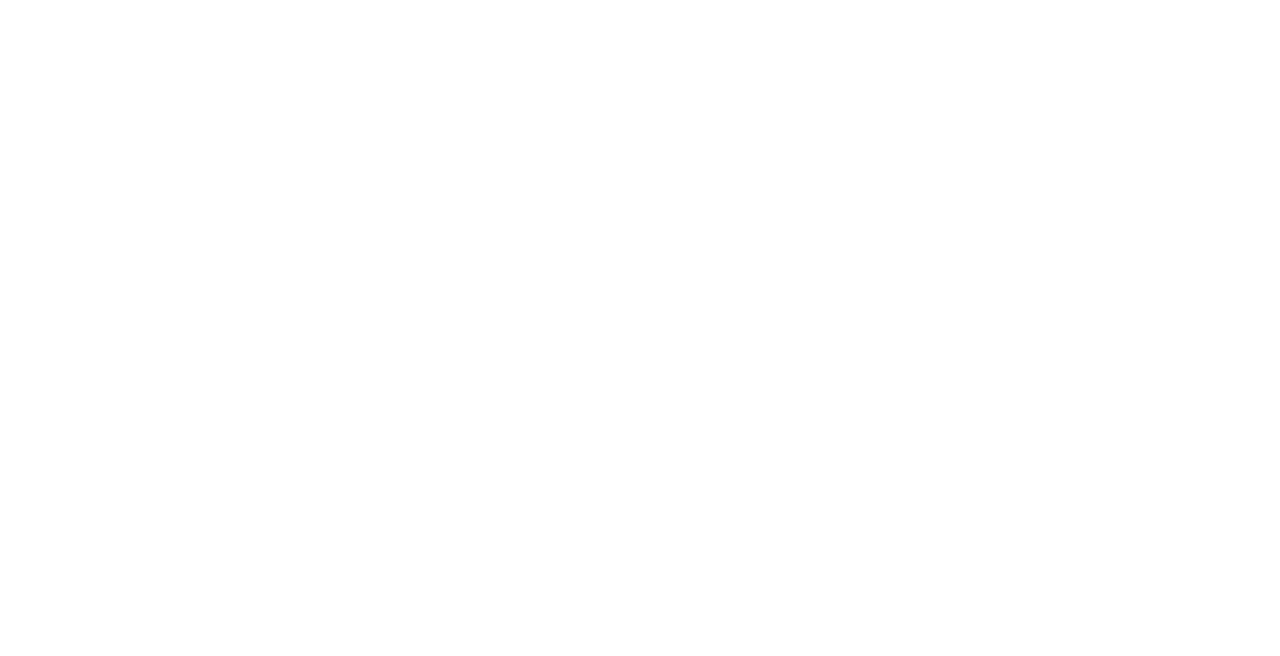
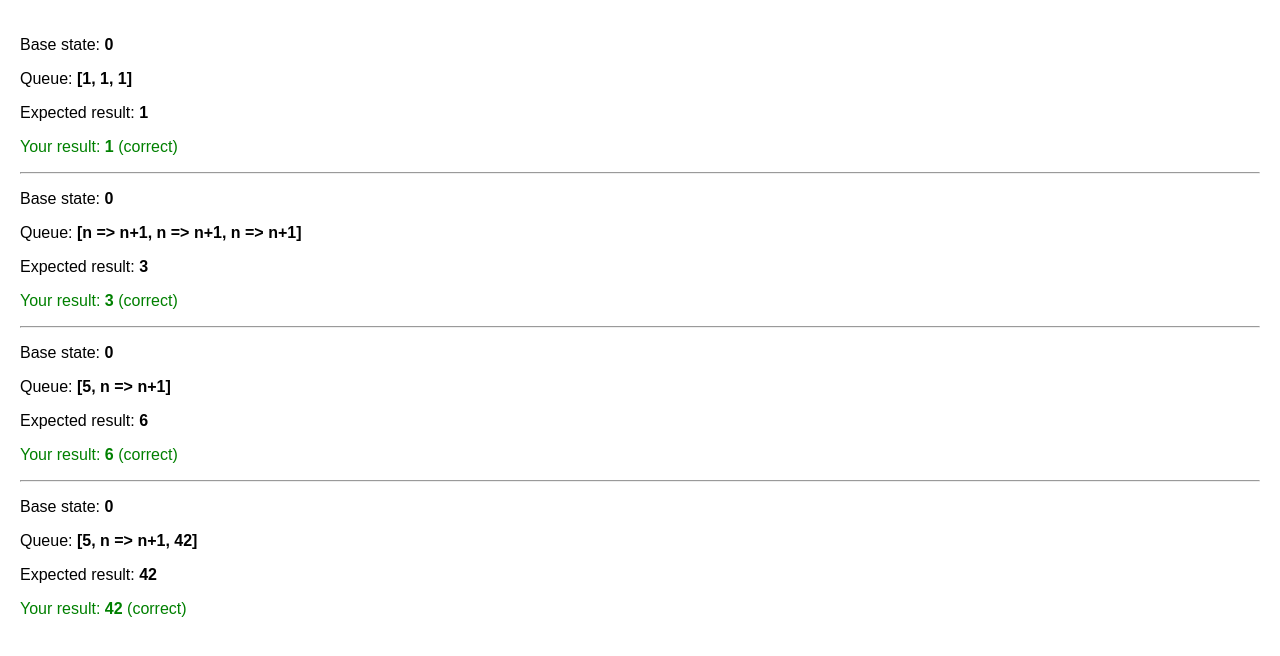
Before and after one commit to Joesepherus/react-learning-new, a React (Create React App) app: page /queueing-challenge2 in a window 1280 px wide. Before the commit this address had no page. Shown: the top 656 px of the page. Built offline with nearby package versions, Linux system fonts and the light colour scheme.

Commit message:
Add Queueing_Challenge1 and 2.

```diff
--- a/src/App.js
+++ b/src/App.js
@@ -51,6 +51,8 @@
 import ReactingToInput from "./reactingToInput/ReactingToInput";
 import ReactingToInput_Challenge1 from "./reactingToInput/ReactingToInput_Challenge1";
 import ReactingToInput_Challenge2 from "./reactingToInput/ReactingToInput_Challenge2";
+import Queueing_Challenge1 from "./queueing/Queueing_Challenge1";
+import Queueing_Challenge2 from "./queueing/Queueing_Challenge2";
 import "./styles.css";
 
 // HomePage component that lists all components in cards
@@ -139,6 +141,14 @@
     {
       name: "ReactingToInput_Challenge2",
       path: "/reacting-to-input-challenge2",
+    },
+    {
+      name: "Queueing_Challenge1",
+      path: "/queueing-challenge1",
+    },
+    {
+      name: "Queueing_Challenge2",
+      path: "/queueing-challenge2",
     },
   ];
 
@@ -257,6 +267,8 @@
           path="/reacting-to-input-challenge2"
           element={<ReactingToInput_Challenge2 />}
         />
+        <Route path="/queueing-challenge1" element={<Queueing_Challenge1 />} />
+        <Route path="/queueing-challenge2" element={<Queueing_Challenge2 />} />
       </Routes>
     </Router>
   );
--- /dev/null
+++ b/src/queueing/Queueing_Challenge1.js
@@ -0,0 +1,27 @@
+import { useState } from "react";
+
+export default function RequestTracker() {
+  const [pending, setPending] = useState(0);
+  const [completed, setCompleted] = useState(0);
+
+  async function handleClick() {
+    setPending((pending) => pending + 1);
+    await delay(3000);
+    setPending((pending) => pending - 1);
+    setCompleted((completed) => completed + 1);
+  }
+
+  return (
+    <>
+      <h3>Pending: {pending}</h3>
+      <h3>Completed: {completed}</h3>
+      <button onClick={handleClick}>Buy</button>
+    </>
+  );
+}
+
+function delay(ms) {
+  return new Promise((resolve) => {
+    setTimeout(resolve, ms);
+  });
+}
--- /dev/null
+++ b/src/queueing/Queueing_Challenge2.js
@@ -0,0 +1,63 @@
+export function getFinalState(baseState, queue) {
+  console.log("baseState: ", baseState);
+  console.log("queue: ", queue);
+  let finalState = baseState;
+
+  // TODO: do something with the queue...
+  for (let i = 0; i < queue.length; i++) {
+    if (isNaN(queue[i])) {
+      finalState = queue[i](finalState);
+    } else {
+      finalState = queue[i];
+    }
+  }
+  return finalState;
+}
+
+function increment(n) {
+  return n + 1;
+}
+increment.toString = () => "n => n+1";
+
+export default function App() {
+  return (
+    <>
+      <TestCase baseState={0} queue={[1, 1, 1]} expected={1} />
+      <hr />
+      <TestCase
+        baseState={0}
+        queue={[increment, increment, increment]}
+        expected={3}
+      />
+      <hr />
+      <TestCase baseState={0} queue={[5, increment]} expected={6} />
+      <hr />
+      <TestCase baseState={0} queue={[5, increment, 42]} expected={42} />
+    </>
+  );
+}
+
+function TestCase({ baseState, queue, expected }) {
+  const actual = getFinalState(baseState, queue);
+  return (
+    <>
+      <p>
+        Base state: <b>{baseState}</b>
+      </p>
+      <p>
+        Queue: <b>[{queue.join(", ")}]</b>
+      </p>
+      <p>
+        Expected result: <b>{expected}</b>
+      </p>
+      <p
+        style={{
+          color: actual === expected ? "green" : "red",
+        }}
+      >
+        Your result: <b>{actual}</b> (
+        {actual === expected ? "correct" : "wrong"})
+      </p>
+    </>
+  );
+}
```
